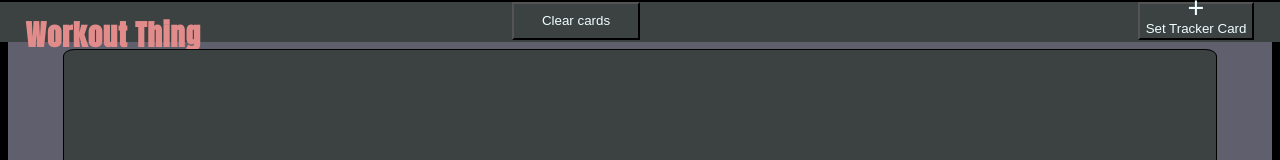
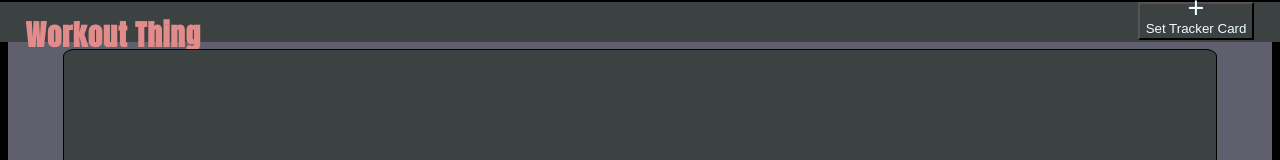
Before and after one commit to randemcoding/workoutThing, a plain HTML site: page index.html in a window 1280 px wide. Shown: the top 160 px of the page. Drawn offline with Linux system fonts and the light colour scheme.

Commit message:
Add files via upload

```diff
--- a/index.html
+++ b/index.html
@@ -37,6 +37,5 @@
         <h2 id="header-text">Workout Thing</h2>
         <button id="add-a-card-button"><span>+</span><br>Set Tracker Card</button>
     </header>
-    <button id="clear-cards-button">Clear cards</button>
 </body>
 </html>
```
